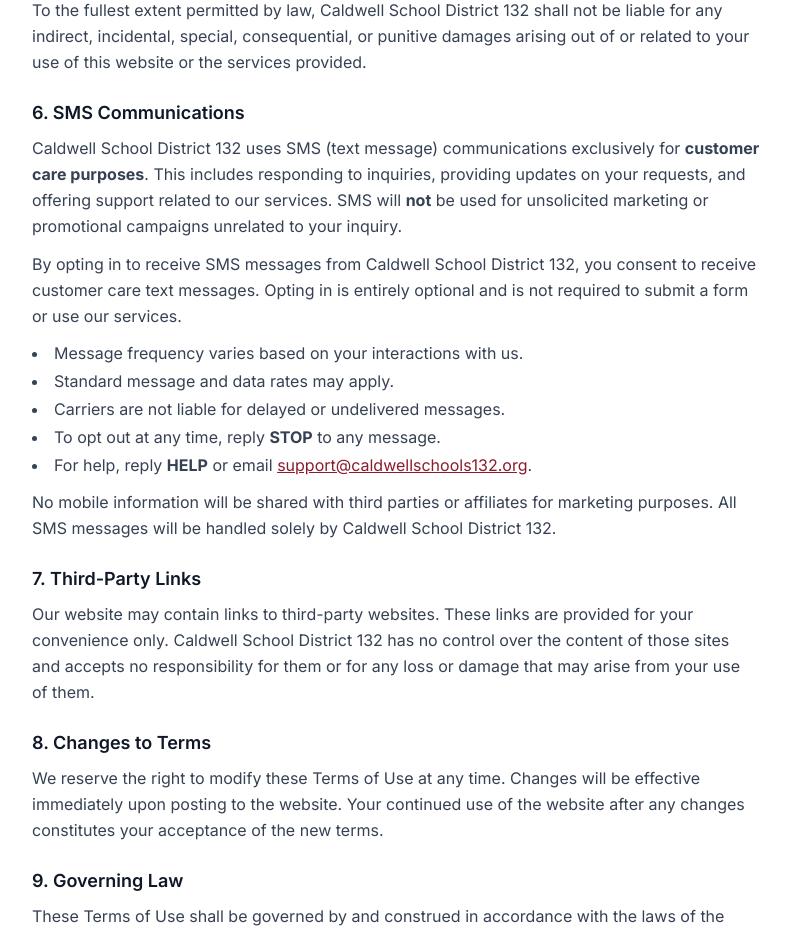
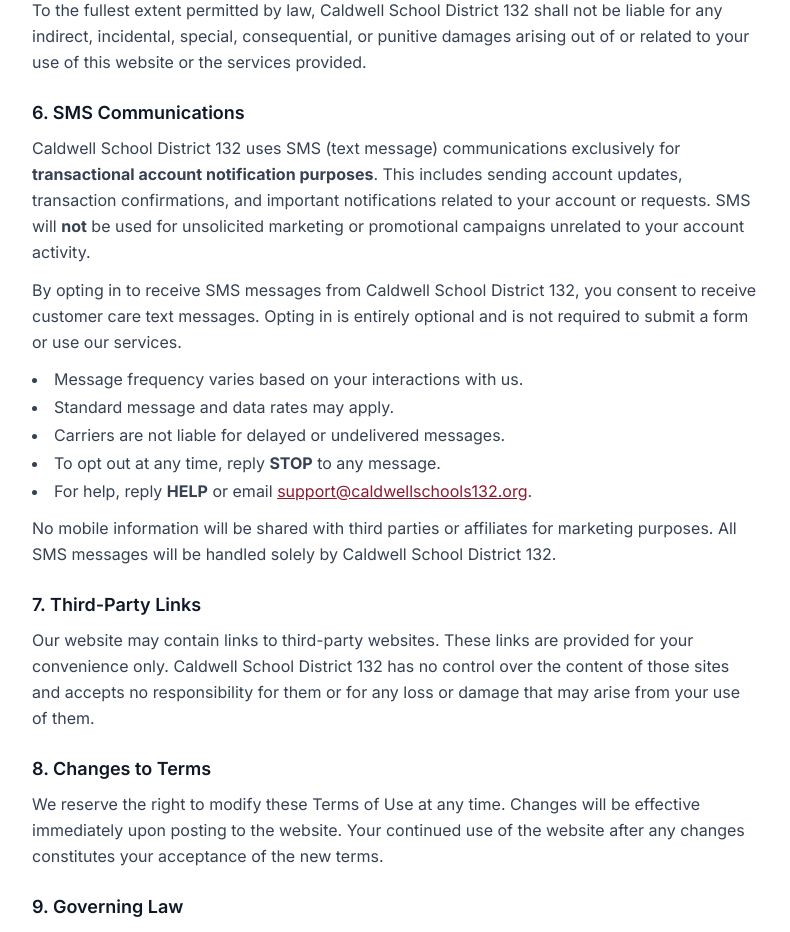
Before and after one commit to Textingman/newsela-caldwell, a Next.js app: page /terms-of-use in a window 1280 px wide. Shown: the part 940-1872 px from the top of the page, without its empty margins (244-1034 px from the left). Built offline with nearby package versions, Linux system fonts and the light colour scheme.

Commit message:
Update SMS use case to transactional account notifications

```diff
--- a/src/app/page.tsx
+++ b/src/app/page.tsx
@@ -220,7 +220,7 @@
               className="text-sm text-gray-600 leading-relaxed cursor-pointer"
             >
               By checking this box and submitting this form, you agree to
-              receive customer care text messages from Caldwell School District 132. I
+              receive transactional account notification text messages from Caldwell School District 132. I
               understand I may opt out of SMS communication by replying
               &apos;STOP&apos;. Reply HELP or email{" "}
               <a
--- a/src/app/privacy-policy/page.tsx
+++ b/src/app/privacy-policy/page.tsx
@@ -92,8 +92,8 @@
               4. SMS Marketing Communications
             </h2>
             <p className="leading-relaxed">
-              If you opt in to receive SMS marketing messages, we will send you
-              promotional text messages related to our services. Message
+              If you opt in to receive SMS messages, we will send you
+              transactional account notification text messages related to your account activity. Message
               frequency varies. Message and data rates may apply. You may opt
               out at any time by replying STOP to any message. For help, reply
               HELP or contact us at{" "}
--- a/src/app/terms-of-use/page.tsx
+++ b/src/app/terms-of-use/page.tsx
@@ -115,11 +115,11 @@
             </h2>
             <p className="leading-relaxed mb-3">
               Caldwell School District 132 uses SMS (text message) communications
-              exclusively for <strong>customer care purposes</strong>. This
-              includes responding to inquiries, providing updates on your
-              requests, and offering support related to our services.
+              exclusively for <strong>transactional account notification purposes</strong>. This
+              includes sending account updates, transaction confirmations, and
+              important notifications related to your account or requests.
               SMS will <strong>not</strong> be used for unsolicited marketing or
-              promotional campaigns unrelated to your inquiry.
+              promotional campaigns unrelated to your account activity.
             </p>
             <p className="leading-relaxed mb-3">
               By opting in to receive SMS messages from Caldwell School District 132, you
```
